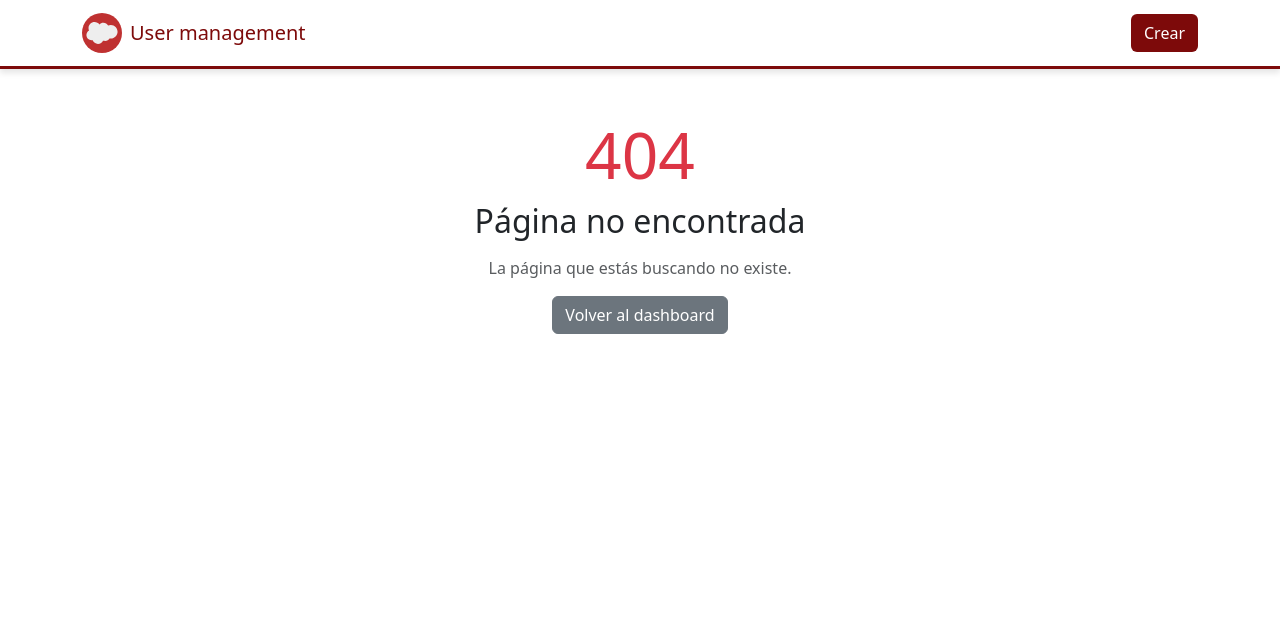
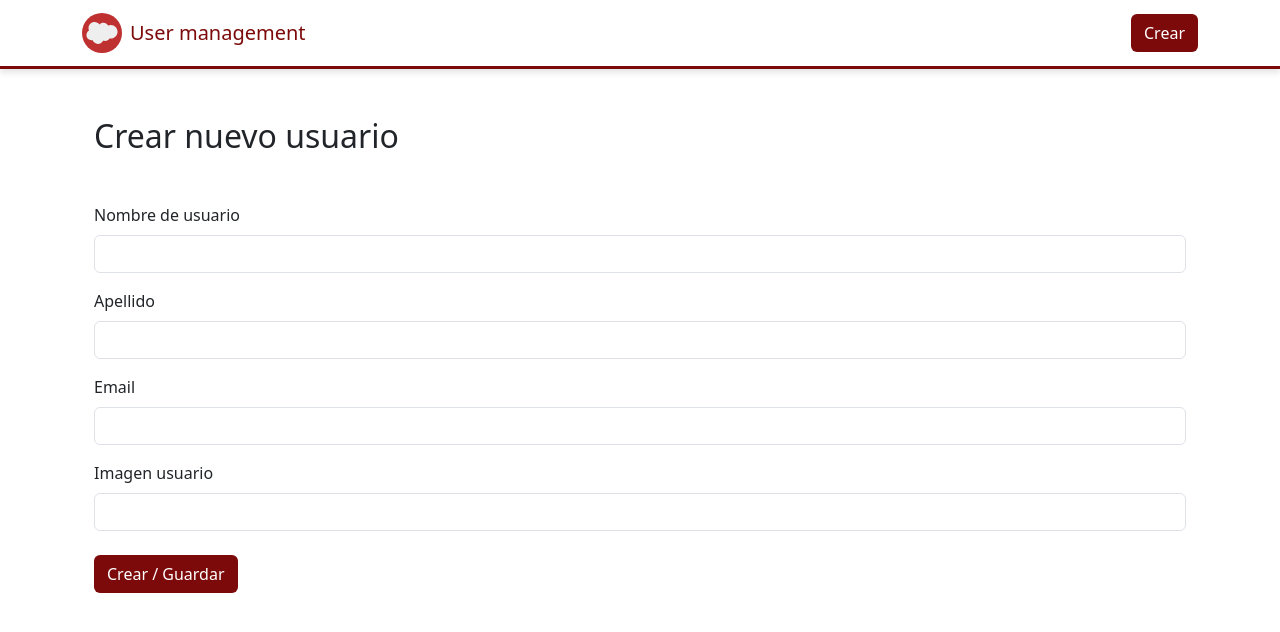
Before and after one commit to DaNiMarTmArq/user-management, an Angular app: page /newuser in a window 1280 px wide. Before the commit this address had no page. Shown: the top 632 px of the page. Built offline with nearby package versions, Linux system fonts and the light colour scheme.

Commit message:
Form markup and styles

```diff
--- a/src/app/app.component.css
+++ b/src/app/app.component.css
@@ -14,8 +14,3 @@
 .navbar-brand img {
   height: 40px;
 }
-
-.btn-cta {
-  background-color: var(--primary);
-  color: white;
-}
--- a/src/app/app.routes.ts
+++ b/src/app/app.routes.ts
@@ -2,10 +2,12 @@ import { Routes } from '@angular/router';
 import { DashboardComponent } from './components/dashboard/dashboard.component';
 import { DetailComponent } from './components/detail/detail.component';
 import { NotfoundComponent } from './components/notfound/notfound.component';
+import { UserformComponent } from './components/form/userform/userform.component';
 
 export const routes: Routes = [
   { path: '', redirectTo: '/home', pathMatch: 'full' },
   { path: 'home', component: DashboardComponent, title: 'Dashboard' },
   { path: 'user/:id', component: DetailComponent, title: 'User detail' },
+  { path: 'newuser', component: UserformComponent, title: 'New user' },
   { path: '**', component: NotfoundComponent, title: 'Not found' },
 ];
--- /dev/null
+++ b/src/app/components/form/userform/userform.component.html
@@ -0,0 +1,25 @@
+<div class="container mt-5">
+    <div class="my-5">
+        <h2>Crear nuevo usuario</h2>
+    </div>
+    <form>
+        <div class="mb-3">
+            <label for="firstName" class="form-label">Nombre de usuario</label>
+            <input type="text" class="form-control" id="firstName">
+        </div>
+        <div class="mb-3">
+            <label for="lastName" class="form-label">Apellido</label>
+            <input type="text" class="form-control" id="lastName">
+        </div>
+        <div class="mb-3">
+            <label for="email" class="form-label">Email</label>
+            <input type="email" class="form-control" id="email">
+        </div>
+        <div class="mb-3">
+            <label for="image" class="form-label">Imagen usuario</label>
+            <input type="url" class="form-control" id="image">
+        </div>
+
+        <button class="btn btn-cta mt-2">Crear / Guardar</button>
+    </form>
+</div>
--- a/src/styles.css
+++ b/src/styles.css
@@ -5,3 +5,8 @@
   --accent-light: #ead196;
   --fill: #eeeeee;
 }
+
+.btn-cta {
+  background-color: var(--primary) !important;
+  color: white !important;
+}
```
Also changed, not shown: src/app/components/form/userform/userform.component.ts (added, +11 -0 lines), src/app/components/form/userform/userform.component.css (added).
